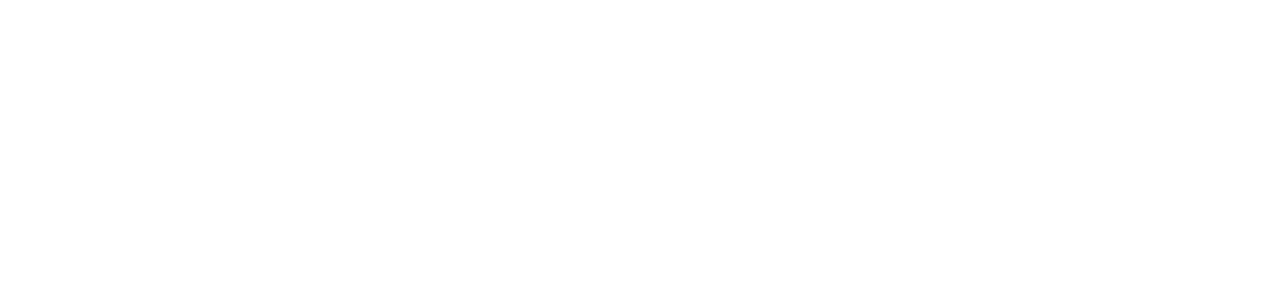
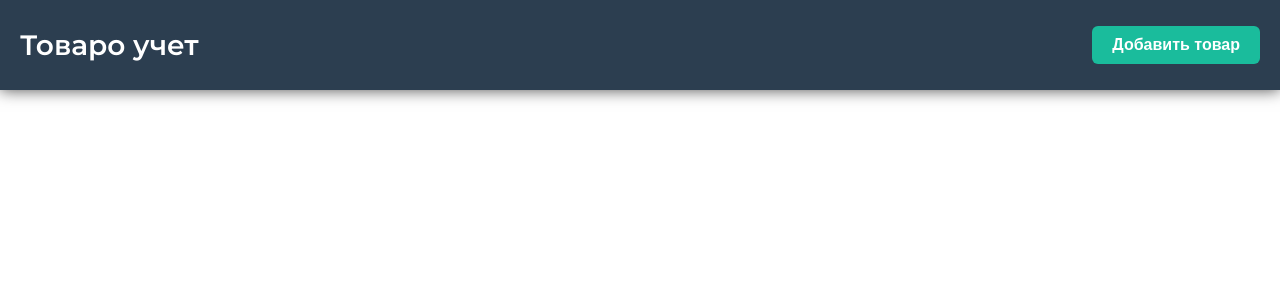
Before and after one commit to YourChester/vue-commodity-accounting, a Vue app: page / in a window 1280 px wide. Shown: the top 300 px of the page. Built offline with nearby package versions, Linux system fonts and the light colour scheme.

Commit message:
ADD: header and load global style

```diff
--- a/package.json
+++ b/package.json
@@ -1,5 +1,5 @@
 {
-  "name": "vue-scss",
+  "name": "vue-commodity-accounting",
   "version": "0.1.0",
   "private": true,
   "scripts": {
--- a/public/index.html
+++ b/public/index.html
@@ -1,17 +1,26 @@
 <!DOCTYPE html>
 <html lang="">
+
 <head>
   <meta charset="utf-8">
   <meta http-equiv="X-UA-Compatible" content="IE=edge">
   <meta name="viewport" content="width=device-width,initial-scale=1.0">
   <link rel="icon" href="<%= BASE_URL %>favicon.ico">
-    <title><%= htmlWebpackPlugin.options.title %></title>
+  <link rel="preconnect" href="https://fonts.gstatic.com">
+  <link
+    href="https://fonts.googleapis.com/css2?family=Montserrat:ital,wght@0,100;0,200;0,300;0,400;0,500;0,600;0,700;0,800;0,900;1,100;1,200;1,300;1,400;1,500;1,600;1,700;1,800;1,900&display=swap"
+    rel="stylesheet">
+  <title>
+    <%= htmlWebpackPlugin.options.title %>
+  </title>
 </head>
+
 <body>
   <noscript>
-      <strong>We're sorry but <%= htmlWebpackPlugin.options.title %> doesn't work properly without JavaScript enabled. Please enable it to continue.</strong>
+    <strong>We're sorry but <%= htmlWebpackPlugin.options.title %> doesn't work properly without JavaScript enabled.
+        Please enable it to continue.</strong>
   </noscript>
   <div id="app"></div>
-    <!-- built files will be auto injected -->
 </body>
+
 </html>
--- a/src/App.vue
+++ b/src/App.vue
@@ -1,11 +1,17 @@
 <template>
-  <div class="app"></div>
+  <div class="app">
+    <v-header />
+  </div>
 </template>
 
 <script>
+import VHeader from '@/components/VHeader.vue';
+
 export default {
   name: 'App',
-  components: {},
+  components: {
+    VHeader,
+  },
 };
 </script>
 
--- /dev/null
+++ b/src/assets/scss/style.scss
@@ -0,0 +1,16 @@
+@import './variables.scss';
+
+body {
+  margin: 0;
+  padding: 0;
+  font-size: 14px;
+  font-family: 'Montserrat', sans-serif;
+}
+
+a {
+  text-decoration: none;
+}
+
+button {
+  outline: none;
+}
--- /dev/null
+++ b/src/assets/scss/variables.scss
@@ -0,0 +1,4 @@
+$dark-gray: #2c3e50;
+$light-gray: #34495e;
+$dark-green: #16a085;
+$light-green: #1abc9c;
--- /dev/null
+++ b/src/components/VHeader.vue
@@ -0,0 +1,51 @@
+<template>
+  <div class="header">
+    <div class="header__title">
+      Товаро учет
+    </div>
+    <div class="header__actions">
+      <button class="button__add-item" @click="addNewItem">
+        Добавить товар
+      </button>
+    </div>
+  </div>
+</template>
+
+<script>
+export default {
+  name: 'v-header',
+  methods: {
+    addNewItem() {},
+  },
+};
+</script>
+
+<style lang="scss">
+.header {
+  height: 50px;
+  padding: 20px;
+  background-color: $dark-gray;
+  display: flex;
+  align-items: center;
+  justify-content: space-between;
+  box-shadow: 0 0 15px rgba($color: #000000, $alpha: 0.7);
+
+  &__title {
+    font-size: 28px;
+    font-weight: 600;
+    color: white;
+  }
+
+  &__actions {
+    .button__add-item {
+      padding: 10px 20px;
+      border: none;
+      border-radius: 6px;
+      background-color: $light-green;
+      font-size: 16px;
+      font-weight: 600;
+      color: white;
+    }
+  }
+}
+</style>
--- a/src/main.js
+++ b/src/main.js
@@ -1,8 +1,11 @@
 import Vue from "vue";
 import App from "./App.vue";
+import '@/assets/scss/style.scss'
 
 Vue.config.productionTip = false;
 
 new Vue({
-  render: h => h(App)
+  render: h => h(
+    App
+  )
 }).$mount("#app");
--- /dev/null
+++ b/vue.config.js
@@ -0,0 +1,9 @@
+module.exports = {
+  css: {
+    loaderOptions: {
+      sass: {
+        prependData: ' @import "@/assets/scss/style.scss"; '
+      }
+    }
+  }
+}
```
Also changed, not shown: src/components/HelloWorld.vue (deleted, +0 -58 lines), 1 other file (tests, documents, lock files or other folders). Lines whose indentation alone changed are shown as unchanged.
